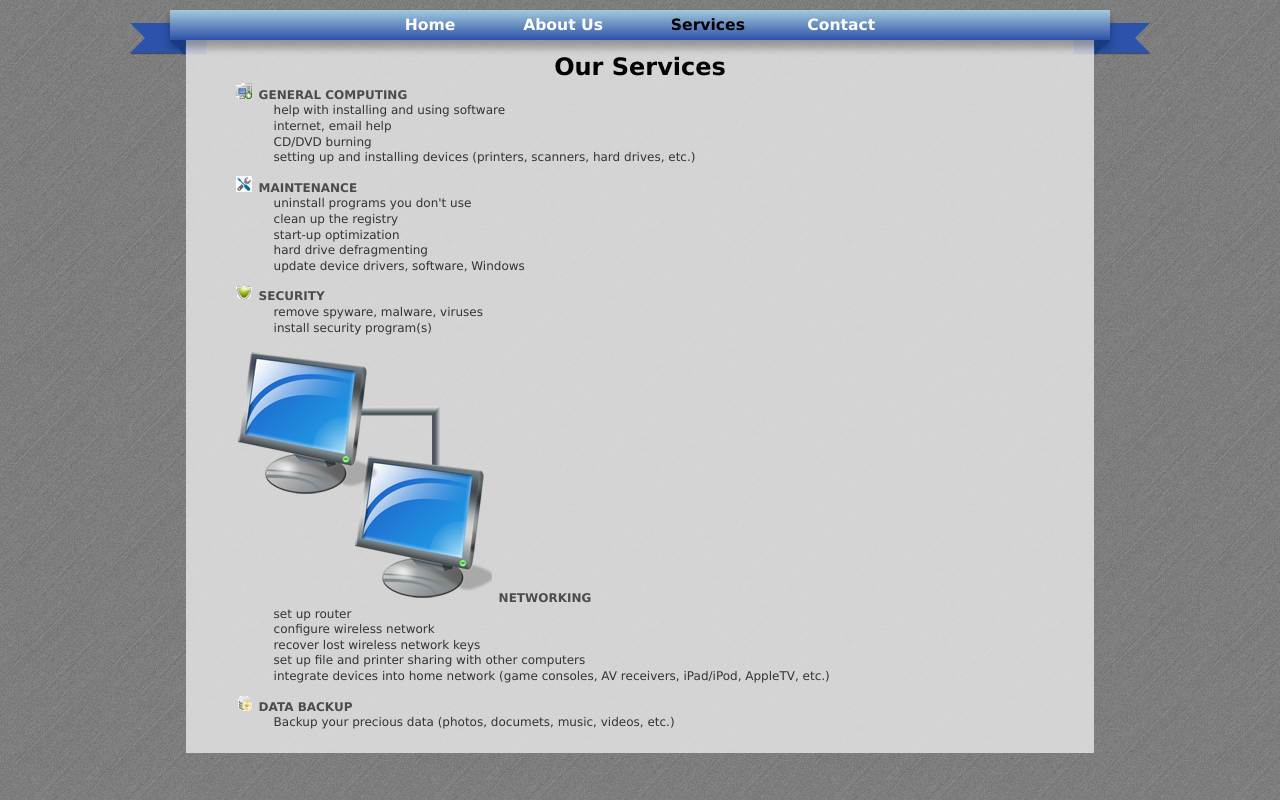
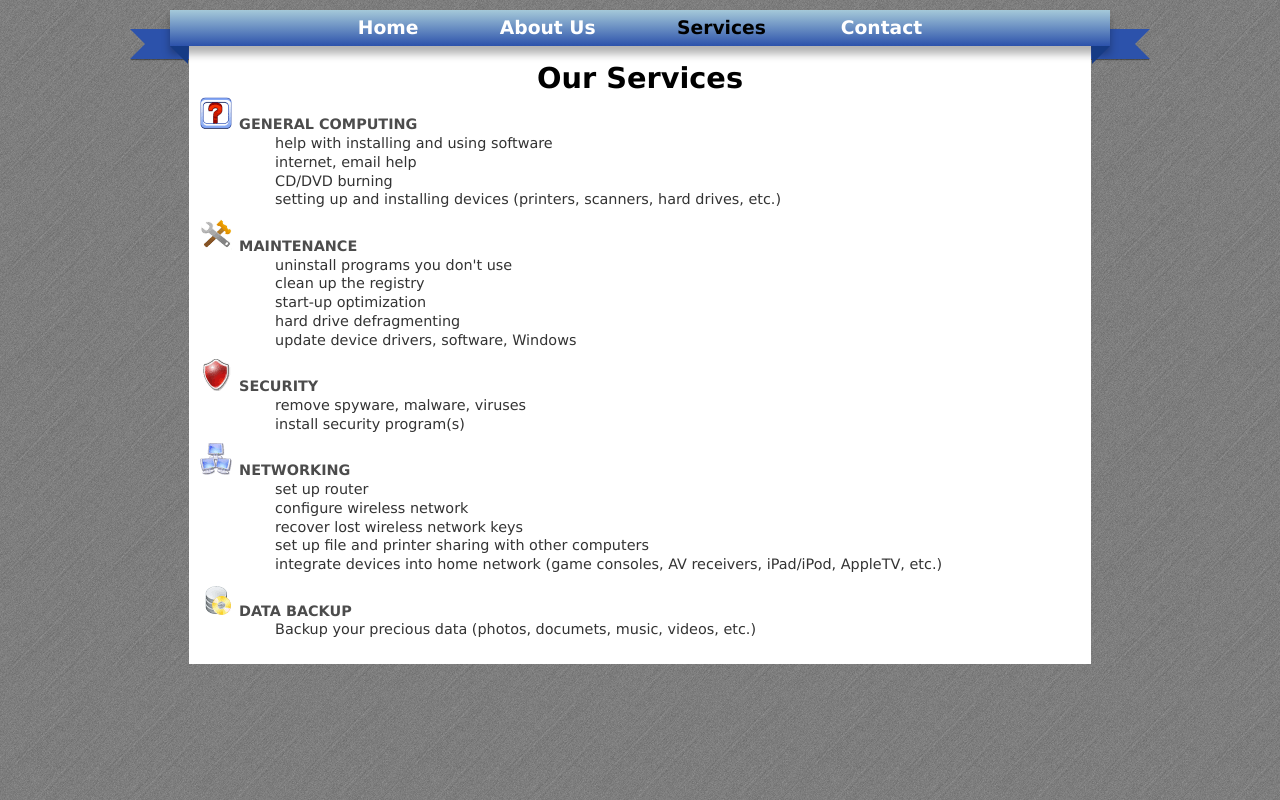
Before and after one commit to sharp11/ezrunpc.com, a PHP site: page /services.php in a window 1280 px wide. Run offline with PHP 8.4, Linux system fonts and the light colour scheme.

Commit message:
Added some new images for services list

```diff
--- a/index.css
+++ b/index.css
@@ -15,9 +15,9 @@ html {
 }
 
 body {
-    font: 0.75em/1.3 "Lucida Grande", "Lucida Sans Unicode", "Lucida Sans", Verdana, Tahoma, sans-serif;
+    font: 0.90em/1.3 "Lucida Grande", "Lucida Sans Unicode", "Lucida Sans", Verdana, Tahoma, sans-serif;
 
-    background: rgb(230, 230, 230);
+    /*background: rgb(230, 230, 230);*/
     background-image: url(images/brushed_alu_dark.png);
     background-attachment: fixed;
 }
@@ -42,6 +42,8 @@ body {
     margin: 0 1.3em;
     padding: 1em;
     background-color: rgba(234,234,234, 0.8);
+    background: #fff;
+
 }
 
 .navbar {
--- a/services.css
+++ b/services.css
@@ -2,8 +2,8 @@
 
 #servicesPage #content ul {
     list-style-type: none;
-    padding-left: 1.5em;
-    list-style-position: inside;
+    padding-left: 2.5em;
+    /*list-style-position: inside;*/
 }
 
 
@@ -14,7 +14,6 @@
 
 #servicesPage #content li {
     text-transform: uppercase;
-    padding-left: 20px;
     font-weight: bold;
     color: #4c4c4c;
 		}
@@ -38,14 +37,14 @@
 }
 
 #networking {
-    list-style-image: url(images/network.ico);
+    list-style-image: url(images/network.gif);
 }
 
 #databackup {
     list-style-image: url(images/databackup.gif);
 }
 
-/* only allow top level li's to have an image */
+/* only allow top level list items to have an image */
 #servicesPage #content li li {
     list-style-image: none;
 }
```
Also changed, not shown: images/databackup.gif, images/databackup.png (added), images/general.gif, images/maintenance.gif, images/network.gif (added), images/network.ico (deleted), images/preferences_system.png (added), images/security.gif, 1 other file.
